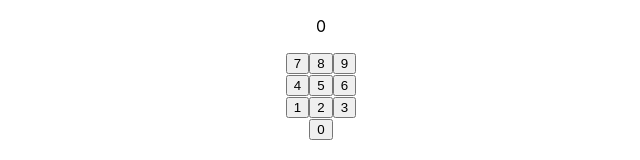
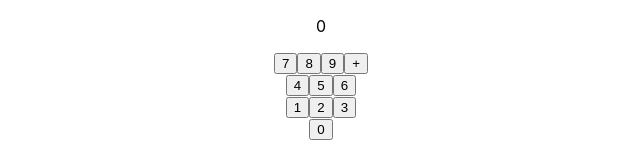
Before and after one commit to harsharteja9/excelra_task, a React (Create React App) app in the folder excelra_task/: page / in a window 1280 px wide. Shown: the top 160 px of the page, without its empty margins (319-959 px from the left). Built offline with nearby package versions, Linux system fonts and the light colour scheme.

Commit message:
Added + button

```diff
--- a/excelra_task/src/App.js
+++ b/excelra_task/src/App.js
@@ -5,7 +5,7 @@ function App() {
   const [count, setCount] = useState("0");
 
   const handleCounter = (el) => {
-    const res = count.concat(el);
+    const res = count.concat(String(el));
     setCount(res);
   };
 
@@ -18,6 +18,7 @@ function App() {
         <button onClick={() => handleCounter(7)}>7</button>
         <button onClick={() => handleCounter(8)}>8</button>
         <button onClick={() => handleCounter(9)}>9</button>
+        <button onClick={() => handleCounter("+")}>+</button>
         <br />
         <button onClick={() => handleCounter(4)}>4</button>
         <button onClick={() => handleCounter(5)}>5</button>
```
